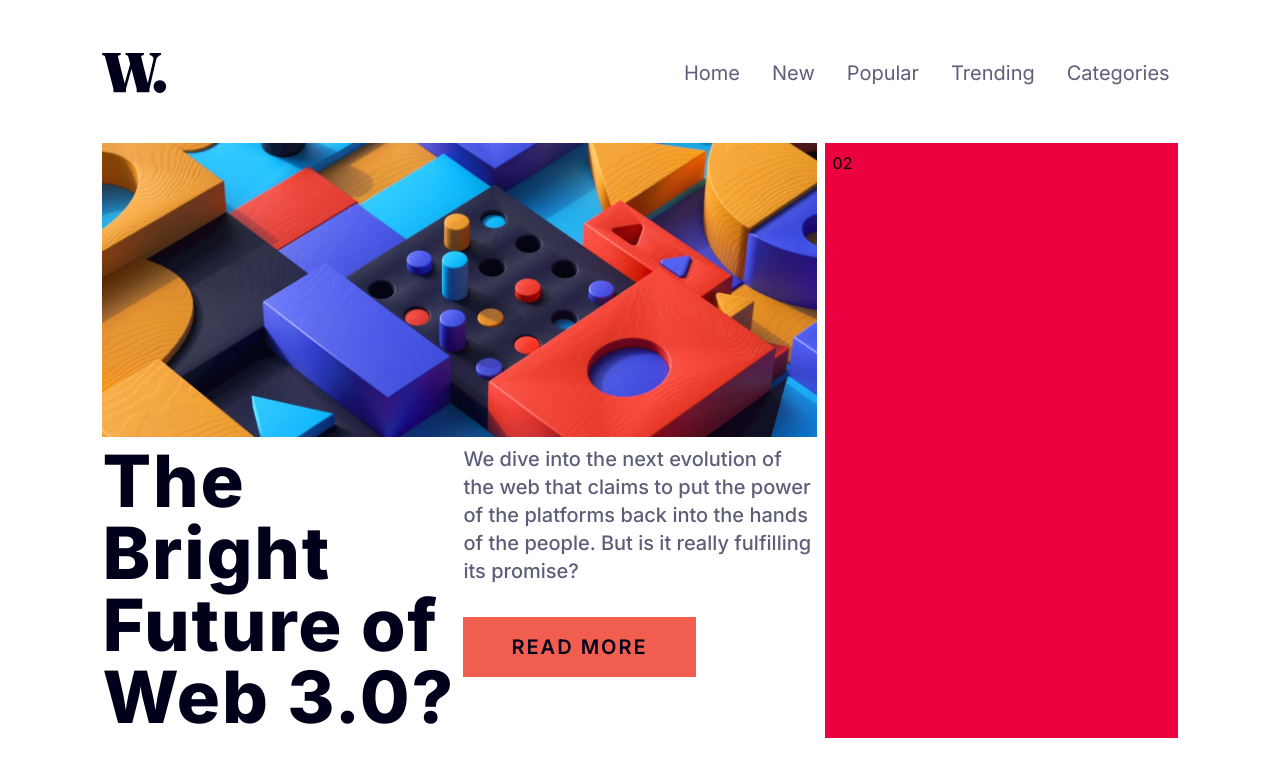
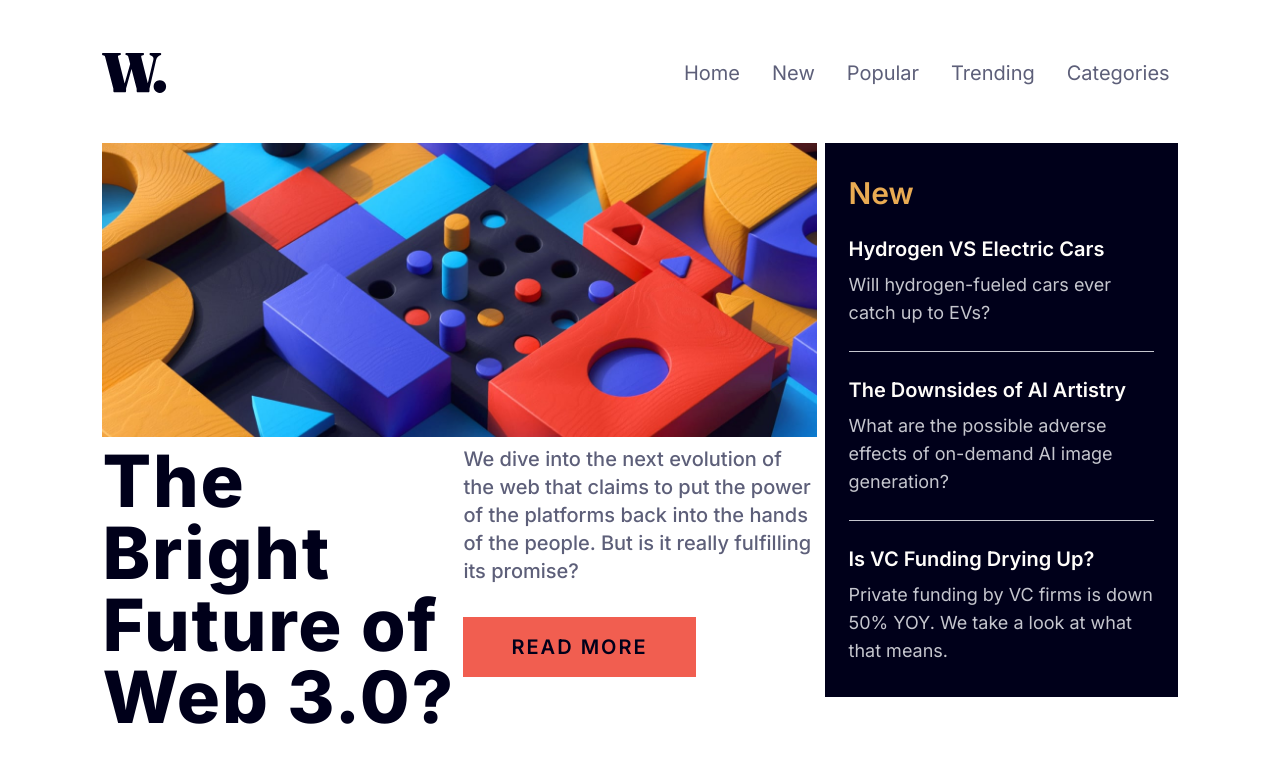
Before and after one commit to akshay-ken/rookie-project-08, a React (Vite) app: page / in a window 1280 px wide. Shown: the top 776 px of the page. Built offline with nearby package versions, Linux system fonts and the light colour scheme.

Commit message:
feat: add new section with all the conent and necessary styling

```diff
--- a/src/components/ContentSection.jsx
+++ b/src/components/ContentSection.jsx
@@ -9,8 +9,39 @@ export function ContentSection() {
           <img src={imgMobile} className="md:hidden" alt="" />
           <img src={imgDesktop} className="hidden md:block" alt="" />
         </div>
-        {/* New section */}
-        <div className="bg-rose-600 p-2 row-span-2  order-4 md:order-2">02</div>
+
+        <div className="row-span-2 px-4 py-6 md:px-6 md:py-8 flex flex-col items-start h-fit gap-y-6 justify-around bg-Very-dark-blue order-4 md:order-2">
+          {/* New section */}
+          <p className="text-3xl font-semibold text-Soft-orange">New</p>
+          <div>
+            <p className="text-xl font-semibold text-Off-white mb-2">
+              Hydrogen VS Electric Cars
+            </p>
+            <p className="text-Grayish-blue text-lg font-normal">
+              Will hydrogen-fueled cars ever catch up to EVs?
+            </p>
+          </div>
+          <hr className=" text-Grayish-blue w-full" />
+          <div>
+            <p className="text-xl font-semibold text-Off-white mb-2">
+              The Downsides of AI Artistry
+            </p>
+            <p className="text-Grayish-blue text-lg font-normal">
+              What are the possible adverse effects of on-demand AI image
+              generation?
+            </p>
+          </div>
+          <hr className=" text-Grayish-blue w-full" />
+          <div>
+            <p className="text-xl font-semibold text-Off-white mb-2">
+              Is VC Funding Drying Up?
+            </p>
+            <p className="text-Grayish-blue text-lg font-normal">
+              Private funding by VC firms is down 50% YOY. We take a look at
+              what that means.
+            </p>
+          </div>
+        </div>
         <div className="text-left md:text-7xl text-5xl tracking-wide font-extrabold text-Very-dark-blue order-2 md:order-3">
           The Bright Future of Web 3.0?
         </div>
```
